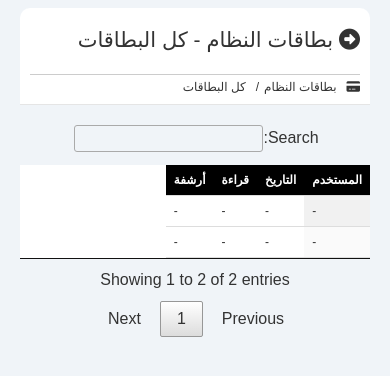
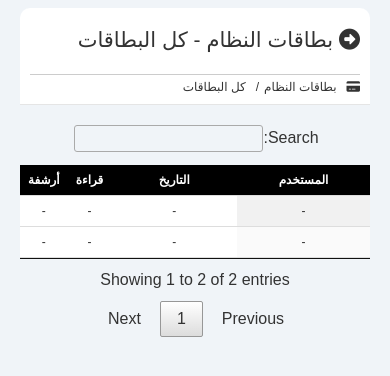
Before and after one commit to ziad880/Dashboard-hotal, a plain HTML site: page all-cards.html in a window 390 px wide. Shown: the part 72-448 px from the top of the page. Drawn offline with nearby package versions, Linux system fonts and the light colour scheme; a script that the page names is missing.

Commit message:
Add files via upload

```diff
--- a/styles.css
+++ b/styles.css
@@ -1996,3 +1996,45 @@ td {
     background-color: #3a3a3a !important; /* خلفية داكنة */
     color: #e0e0e0 !important; /* نص فاتح */
 }
+#apartments-table {
+    width: 100%;
+    table-layout: fixed; /* يضمن توزيع الأعمدة بالتساوي */
+}
+
+#apartments-table th,
+#apartments-table td {
+    text-align: center; /* محاذاة النصوص في الوسط */
+}
+
+/* تخصيص التصميم للهواتف */
+@media only screen and (max-width: 768px) {
+    #apartments-table th,
+    #apartments-table td {
+        width: auto; /* تجعل العرض تلقائيًا يتناسب مع المحتوى */
+    }
+}
+#apartments-table {
+    width: 100%;
+
+}
+
+#apartments-table th,
+#apartments-table td {
+    text-align: center; /* محاذاة النصوص في الوسط */
+}
+
+/* تخصيص التصميم للهواتف */
+@media only screen and (max-width: 768px) {
+    #apartments-table th,
+    #apartments-table td {
+        width: auto; /* تجعل العرض تلقائيًا يتناسب مع المحتوى */
+    }
+}
+
+/* تخصيص التصميم لشاشات أصغر من 480px */
+@media only screen and (max-width: 480px) {
+    #apartments-table th,
+    #apartments-table td {
+        width: 50%; /* تجعل العرض تلقائيًا يتناسب مع المحتوى */
+    }
+}
```
